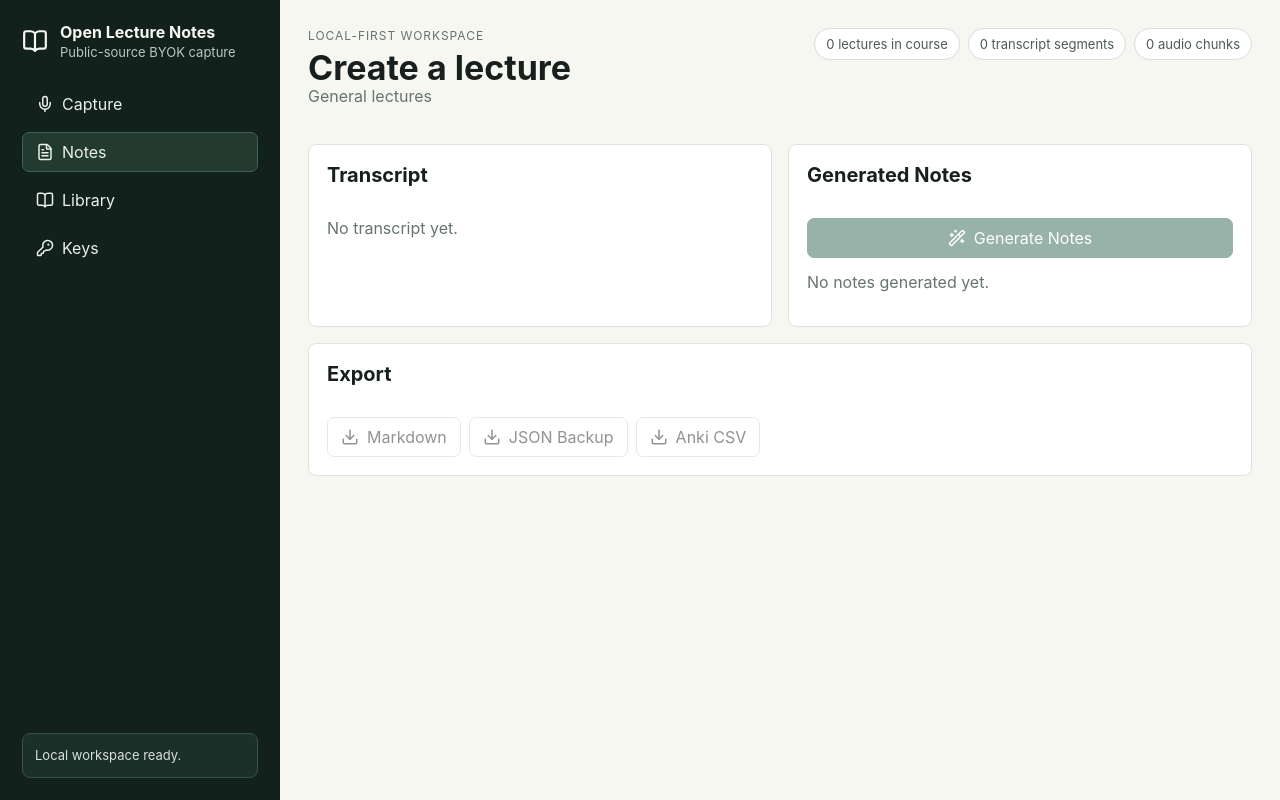
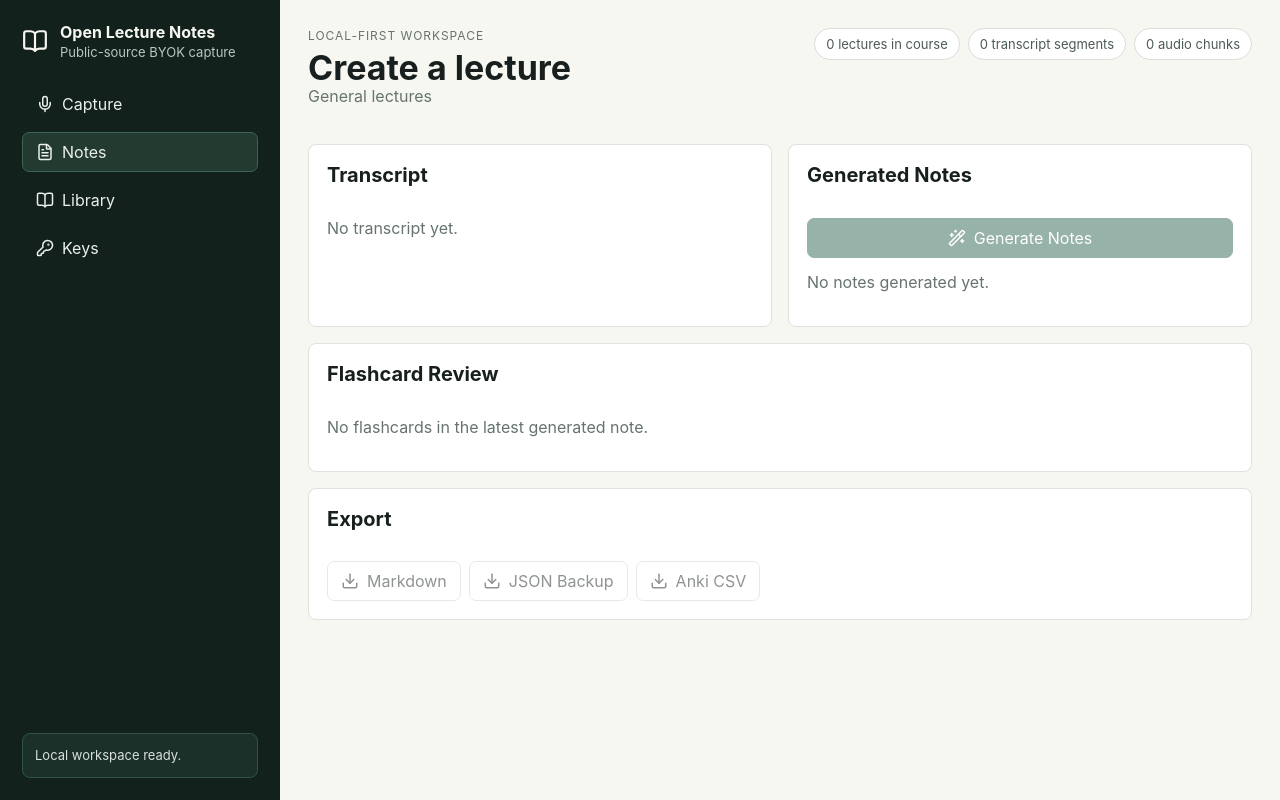
Before and after one commit to Chrissyuh/lecture-notes-byok, a React (Vite) app: page / in a window 1280 px wide. Both pictures are taken after a click on the button "Notes". Built offline with nearby package versions, Linux system fonts and the light colour scheme.

Commit message:
Add in-app flashcard review

```diff
--- a/src/App.css
+++ b/src/App.css
@@ -305,6 +305,25 @@ label {
   margin-top: 0;
 }
 
+.study-card {
+  display: grid;
+  gap: 12px;
+  border: 1px solid #dce4de;
+  border-radius: 8px;
+  background: #f2f5f2;
+  padding: 16px;
+}
+
+.study-card span {
+  color: #66746d;
+  font-size: 13px;
+}
+
+.study-card strong {
+  color: #18201f;
+  font-size: 20px;
+}
+
 .lecture {
   min-height: 58px;
   justify-content: space-between;
--- a/src/App.tsx
+++ b/src/App.tsx
@@ -41,6 +41,7 @@ import {
 } from './domain'
 import { searchLibrary, type LibrarySearchResult } from './librarySearch'
 import { downloadText, flashcardsToCsv, noteToMarkdown } from './exporters'
+import { studyCardsFromNote, wrappedCardIndex } from './flashcards'
 import {
   editableDraftToNotePatch,
   hasNoteDraftChanges,
@@ -100,6 +101,8 @@ function App() {
   const [importingBackup, setImportingBackup] = useState(false)
   const [segmentDrafts, setSegmentDrafts] = useState<Record<string, string>>({})
   const [noteDraft, setNoteDraft] = useState<EditableNoteDraft>()
+  const [studyCardIndex, setStudyCardIndex] = useState(0)
+  const [showStudyAnswer, setShowStudyAnswer] = useState(false)
   const [libraryQuery, setLibraryQuery] = useState('')
   const [libraryResults, setLibraryResults] = useState<LibrarySearchResult[]>([])
   const [localStats, setLocalStats] = useState<LocalDataStats>({
@@ -162,12 +165,19 @@ function App() {
 
   const selectedLecture = lectures.find((lecture) => lecture.id === selectedLectureId)
   const latestNote = notes[0]
+  const studyCards = useMemo(() => studyCardsFromNote(latestNote), [latestNote])
+  const activeStudyCard = studyCards[studyCardIndex]
   const hasTranscriptEdits = useMemo(
     () => findChangedTranscriptSegments(segments, segmentDrafts).length > 0,
     [segments, segmentDrafts],
   )
   const hasNoteEdits = useMemo(() => hasNoteDraftChanges(latestNote, noteDraft), [latestNote, noteDraft])
   const hasEncryptedKey = Boolean(provider.apiKeyCiphertext && provider.apiKeySalt && provider.apiKeyIv)
+
+  useEffect(() => {
+    setStudyCardIndex(0)
+    setShowStudyAnswer(false)
+  }, [latestNote?.id])
 
   async function refreshLists() {
     setCourses(await db.courses.orderBy('createdAt').toArray())
@@ -348,6 +358,11 @@ function App() {
     setStatus('Saved note edits.')
     await refreshLists()
     await refreshLectureData(selectedLecture.id)
+  }
+
+  function moveStudyCard(delta: number) {
+    setStudyCardIndex((index) => wrappedCardIndex(index, delta, studyCards.length))
+    setShowStudyAnswer(false)
   }
 
   async function importAudioFiles(files: FileList | null) {
@@ -830,6 +845,28 @@ function App() {
               )}
             </section>
             <section className="panel wide">
+              <h2>Flashcard Review</h2>
+              {activeStudyCard ? (
+                <div className="study-card">
+                  <span>
+                    Card {studyCardIndex + 1} of {studyCards.length}
+                  </span>
+                  <strong>{activeStudyCard.front}</strong>
+                  {showStudyAnswer && <p>{activeStudyCard.back}</p>}
+                  <div className="button-row">
+                    <button onClick={() => moveStudyCard(-1)}>Previous</button>
+                    <button className="primary" onClick={() => setShowStudyAnswer((value) => !value)}>
+                      {showStudyAnswer ? 'Hide Answer' : 'Show Answer'}
+                    </button>
+                    <button onClick={() => moveStudyCard(1)}>Next</button>
+                  </div>
+                </div>
+              ) : (
+                <p className="muted">No flashcards in the latest generated note.</p>
+              )}
+            </section>
+
+            <section className="panel wide">
               <h2>Export</h2>
               <div className="button-row">
                 <button disabled={!selectedLecture} onClick={exportMarkdown}>
--- /dev/null
+++ b/src/flashcards.ts
@@ -0,0 +1,23 @@
+import type { LectureNote } from './domain'
+
+export interface StudyCard {
+  id: string
+  front: string
+  back: string
+}
+
+export function studyCardsFromNote(note: LectureNote | undefined): StudyCard[] {
+  if (!note) return []
+  return note.flashcards
+    .map((card, index) => ({
+      id: `${note.id}-${index}`,
+      front: card.front.trim(),
+      back: card.back.trim(),
+    }))
+    .filter((card) => card.front.length > 0 && card.back.length > 0)
+}
+
+export function wrappedCardIndex(currentIndex: number, delta: number, total: number) {
+  if (total <= 0) return 0
+  return (currentIndex + delta + total) % total
+}
```
Also changed, not shown: 2 other files (tests, documents, lock files or other folders).
